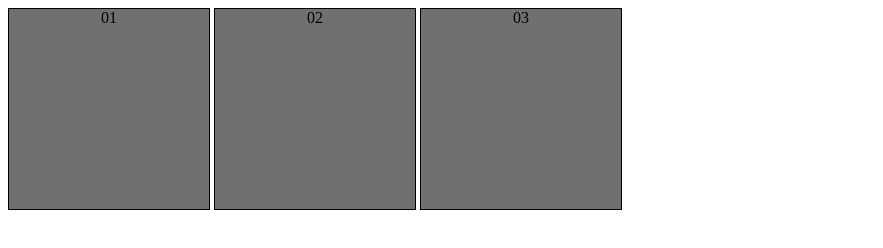
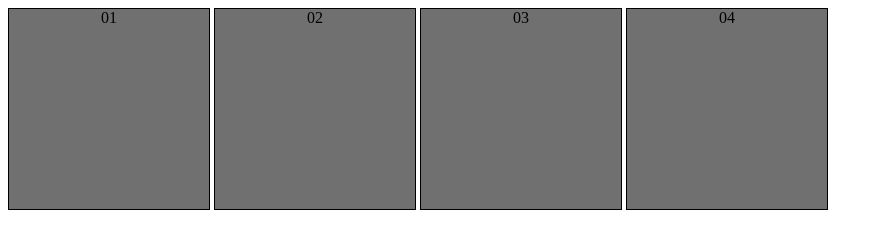
Before and after one commit to leonardo-nepomuceno/html-css, a plain HTML site: page exercicios/ex020/pseudoclasses.html in a window 1280 px wide. Shown: the whole page, without its empty margins (0-883 px from the left). Drawn offline with Linux system fonts and the light colour scheme.

Commit message:
Update pseudoclasses.html

```diff
--- a/exercicios/ex020/pseudoclasses.html
+++ b/exercicios/ex020/pseudoclasses.html
@@ -23,6 +23,6 @@
     <div id="d1">01</div>
     <div id="d2">02</div>
     <div id="d3">03</div>
-
+    <div id="d4">04</div>
 </body>
 </html>
```
